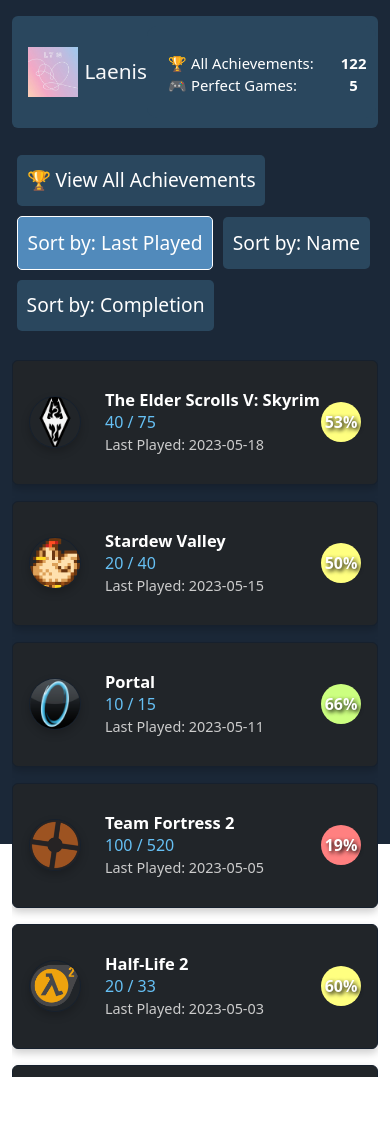
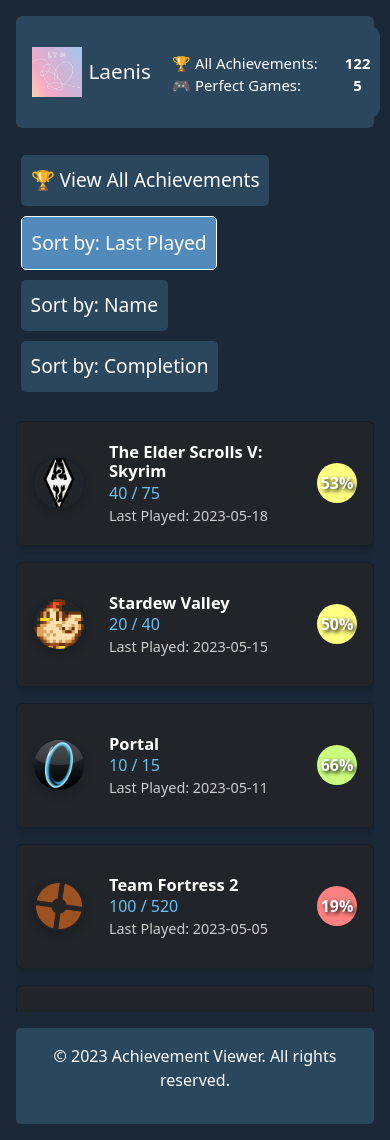
Before and after one commit to Mi3kka/achievement-viewer, a Next.js app: page /AchievementsPage in a window 390 px wide. Before the commit the page ends 844 px from the top, so only its background shows below. Built offline with nearby package versions, Linux system fonts and the light colour scheme.

Commit message:
Added a scroll fix
Added a scroll fix and some footer adjustments

```diff
--- /dev/null
+++ b/app/AppFooter.js
@@ -0,0 +1,14 @@
+import React from 'react';
+import '../styles/AppFooter.css';
+
+const AppFooter = () => {
+  return (
+    <footer className="app-footer">
+      <div className="app-footer-content">
+        <p>&copy; 2023 Achievement Viewer. All rights reserved.</p>
+      </div>
+    </footer>
+  );
+};
+
+export default AppFooter;
--- a/pages/AchievementsPage.js
+++ b/pages/AchievementsPage.js
@@ -3,6 +3,9 @@
 import 'bootstrap/dist/css/bootstrap.min.css';
 import '../styles/AchievementsPage.css';
 import { games } from '../dummy-data/GameData';
+import AppFooter from '../app/AppFooter';
+import Footer from '@/app/footer';
+
 
 export default function Achievements() {
   const username = 'Laenis';
@@ -41,6 +44,7 @@
         </div>
       </header>
       <AchievementsContainer games={games} />
+      <AppFooter /> { Footer }
     </div>
   );
 }
--- a/src/components/AchievementsContainer.js
+++ b/src/components/AchievementsContainer.js
@@ -30,7 +30,7 @@
   return (
     <div className="games-container">
       {viewAll ? (
-        <AllAchievementsContainer handleViewAll={handleViewAll} /> // Renamed component usage
+        <AllAchievementsContainer handleViewAll={handleViewAll} />
       ) : (
         <>
           <div className="sort-buttons">
@@ -52,7 +52,7 @@
             > Sort by: Completion
             </button>
           </div>
-          <div className="games-list" style={{overflowY: 'scroll', maxHeight: '85vh'}}>
+          <div className="games-list" style={{overflowY: 'scroll', maxHeight: '70vh'}}>
             {gameList.map((game) => (
               <GameCard key={game.id} game={game} />
             ))}
--- a/styles/AchievementCard.css
+++ b/styles/AchievementCard.css
@@ -7,7 +7,7 @@
   border: 1px solid #16202d;
   box-shadow: 0 4px 8px 0 rgba(0, 0, 0, 0.2);
   padding: 3em;
-  height: 190px;
+  height: 170px;
   overflow: hidden;
 }
 
--- a/styles/AchievementsPage.css
+++ b/styles/AchievementsPage.css
@@ -1,10 +1,10 @@
 .achievements-container {
   background-color: #1b2838;
-  height: 100vh;
+  min-height: 100vh;
   width: 100vw;
-  position: fixed;
   top: 0;
   left: 0;
+  overflow-y: auto;
 }
 
 .header-bar {
--- /dev/null
+++ b/styles/AppFooter.css
@@ -0,0 +1,25 @@
+.app-footer {
+  background-color: #2a475e;
+  color: white;
+  padding: 1rem;
+  text-align: center;
+  border-radius: 0.3125rem;
+  max-width: 75rem;
+  margin: 2rem auto 0;
+}
+
+.app-footer-content {
+  margin: 0 auto;
+}
+
+@media screen and (max-width: 600px) {
+  .achievements-container {
+    padding: 1rem;
+  }
+
+  .app-footer {
+    margin-top: 1rem;
+    padding: 1rem;
+    text-align: center;
+  }
+}
```
Also changed, not shown: app/footer.js (line endings or trailing spaces).
